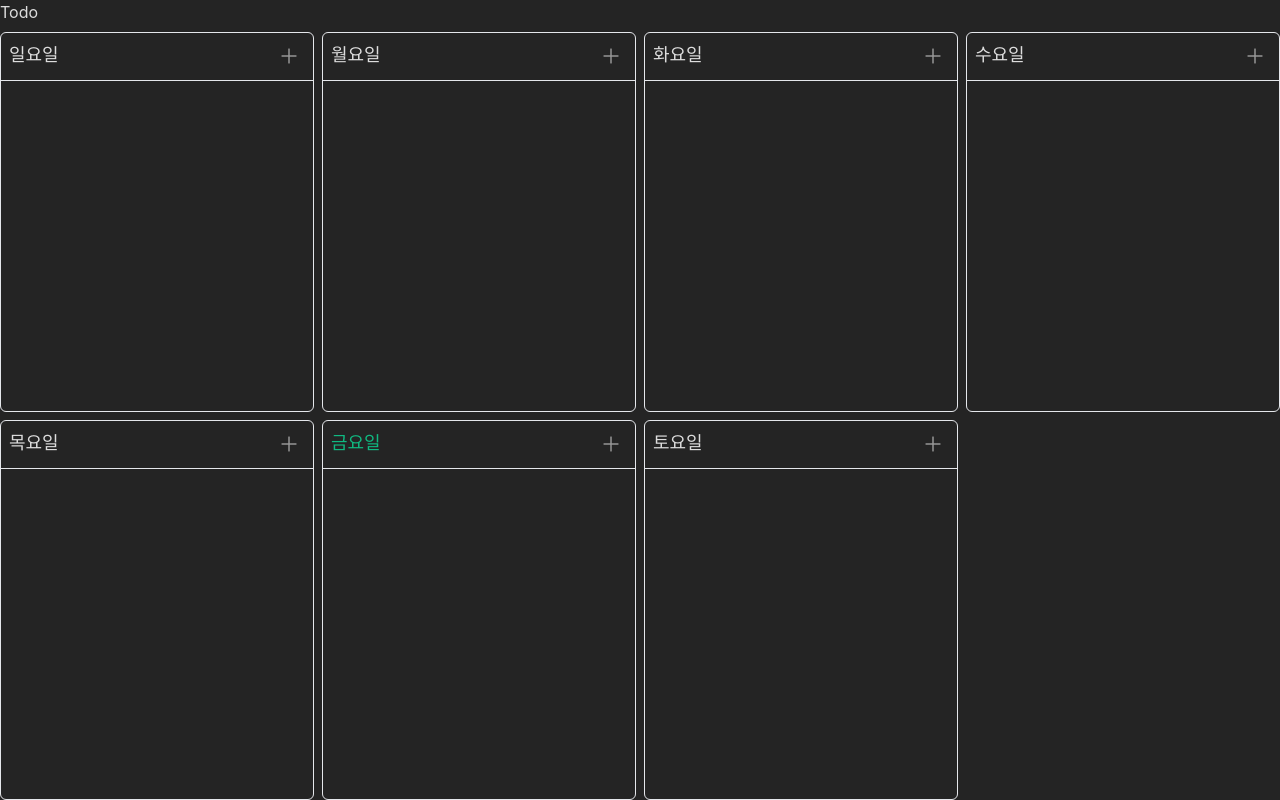
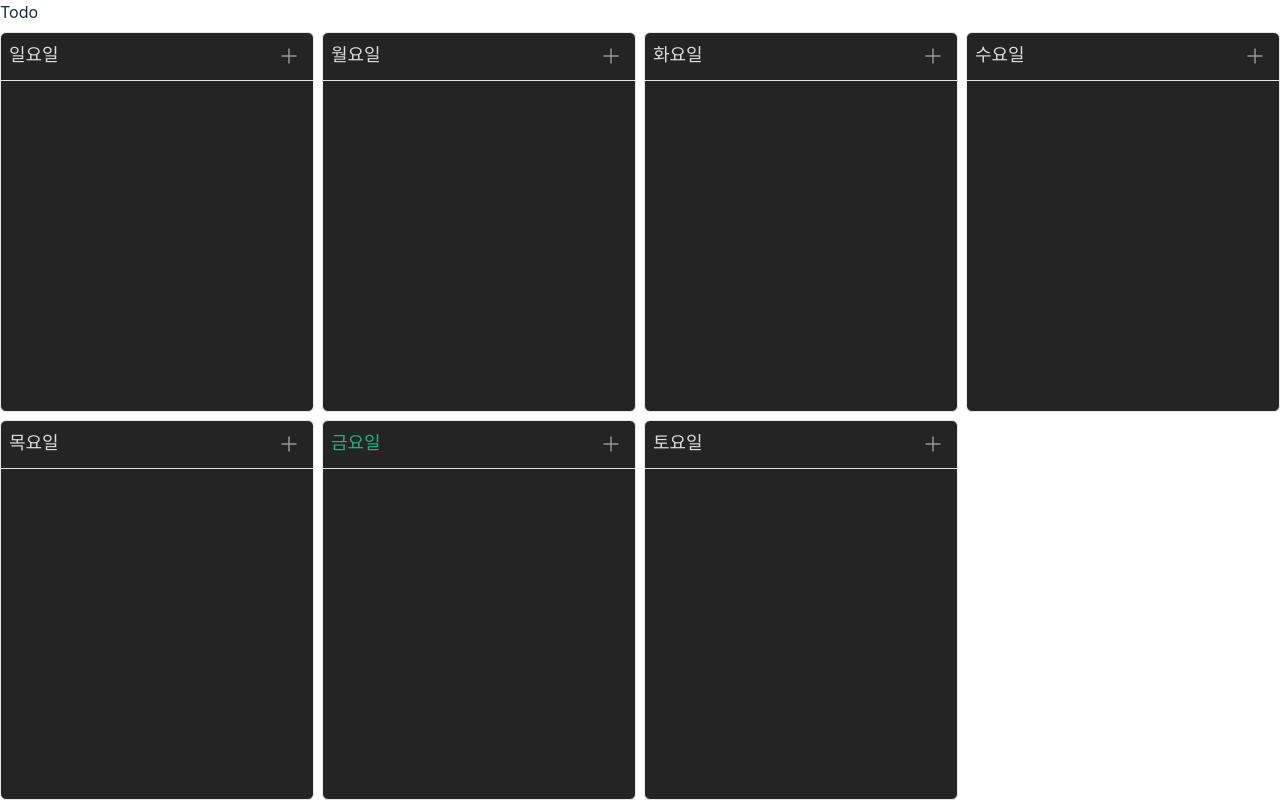
Before and after one commit to dev2820/daily-todo-list, a React (Vite) app in the folder daily-todo-list-web/: page / in a window 1280 px wide. Built offline with nearby package versions, Linux system fonts and the light colour scheme.

Commit message:
update/ remove background color

```diff
--- a/daily-todo-list-web/src/App.tsx
+++ b/daily-todo-list-web/src/App.tsx
@@ -89,6 +89,6 @@ const todoNoteStyle = cva("grow");
 const todoNoteListStyle = cva(
   "h-[calc(100%-2rem)] grid grid-cols-4 grid-rows-2 w-full gap-x-2 gap-y-2"
 );
-const headerStyle = cva("h-[2rem] text-on-surface");
+const headerStyle = cva("h-[2rem] text-gray-800");
 
 export default App;
--- a/daily-todo-list-web/src/global.css
+++ b/daily-todo-list-web/src/global.css
@@ -9,7 +9,6 @@
 
   color-scheme: light dark;
   color: rgba(255, 255, 255, 0.87);
-  background-color: #242424;
 
   font-synthesis: none;
   text-rendering: optimizeLegibility;
```
